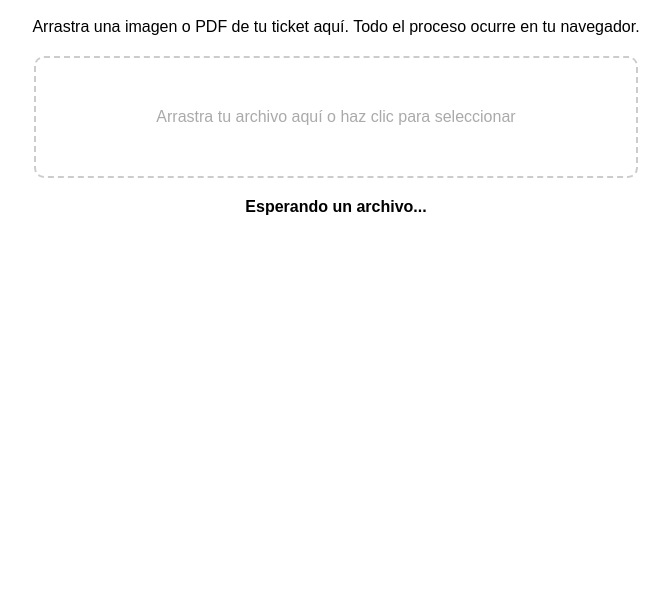
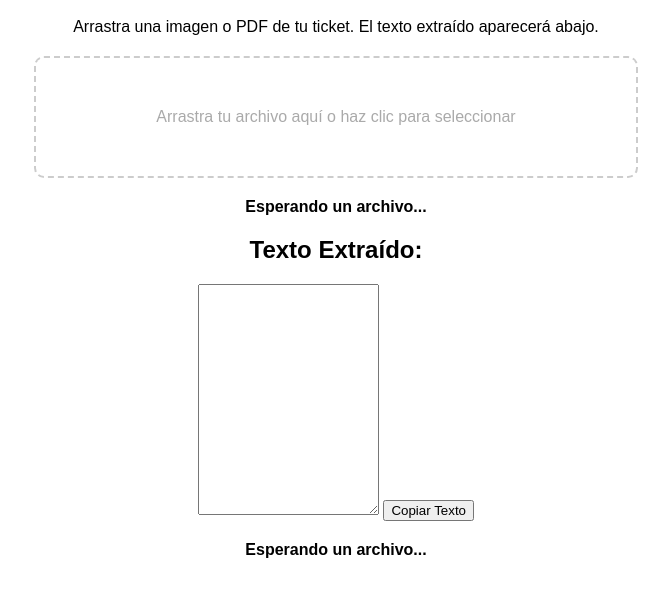
Before and after one commit to maxnannij/bot-ocr-tesseract, a plain HTML site: page index.html in a window 1280 px wide. Shown: the part 80-676 px from the top of the page, without its empty margins (304-974 px from the left). Drawn offline with Linux system fonts and the light colour scheme; a script that the page names is missing.

Commit message:
Update index.html

```diff
--- a/index.html
+++ b/index.html
@@ -4,16 +4,14 @@
     <meta charset="UTF-8">
     <title>Extractor de Tickets Gratuito</title>
     <link rel="stylesheet" href="style.css">
-    <!-- Librerías que usaremos (cargadas desde un CDN para facilidad) -->
+    <!-- Librerías (solo necesitamos Tesseract.js y pdf.js ahora) -->
     <script src='https://cdn.jsdelivr.net/npm/tesseract.js@5/dist/tesseract.min.js'></script>
     <script src="https://cdnjs.cloudflare.com/ajax/libs/pdf.js/2.11.338/pdf.min.js"></script>
-    <script src="https://cdnjs.cloudflare.com/ajax/libs/xlsx/0.18.5/xlsx.full.min.js"></script>
 </head>
 <body>
     <h1>Extractor de Datos de Tickets</h1>
-    <p>Arrastra una imagen o PDF de tu ticket aquí. Todo el proceso ocurre en tu navegador.</p>
+    <p>Arrastra una imagen o PDF de tu ticket. El texto extraído aparecerá abajo.</p>
 
-    <!-- Añadimos un input de tipo 'file' como alternativa al arrastre -->
     <input type="file" id="file-input" accept="image/*,application/pdf" style="display: none;">
 
     <div id="drop-zone" onclick="document.getElementById('file-input').click();">
@@ -22,6 +20,18 @@
 
     <div id="status">Esperando un archivo...</div>
 
+    <!-- ¡NUEVO! Contenedor para los resultados -->
+    <div id="result-container" class="hidden">
+        <h2>Texto Extraído:</h2>
+        <textarea id="result-text" rows="15" readonly></textarea>
+        <button id="copy-button">Copiar Texto</button>
+    </div>
+
     <script src="app.js"></script>
 </body>
 </html>
+    <div id="status">Esperando un archivo...</div>
+
+    <script src="app.js"></script>
+</body>
+</html>
```
